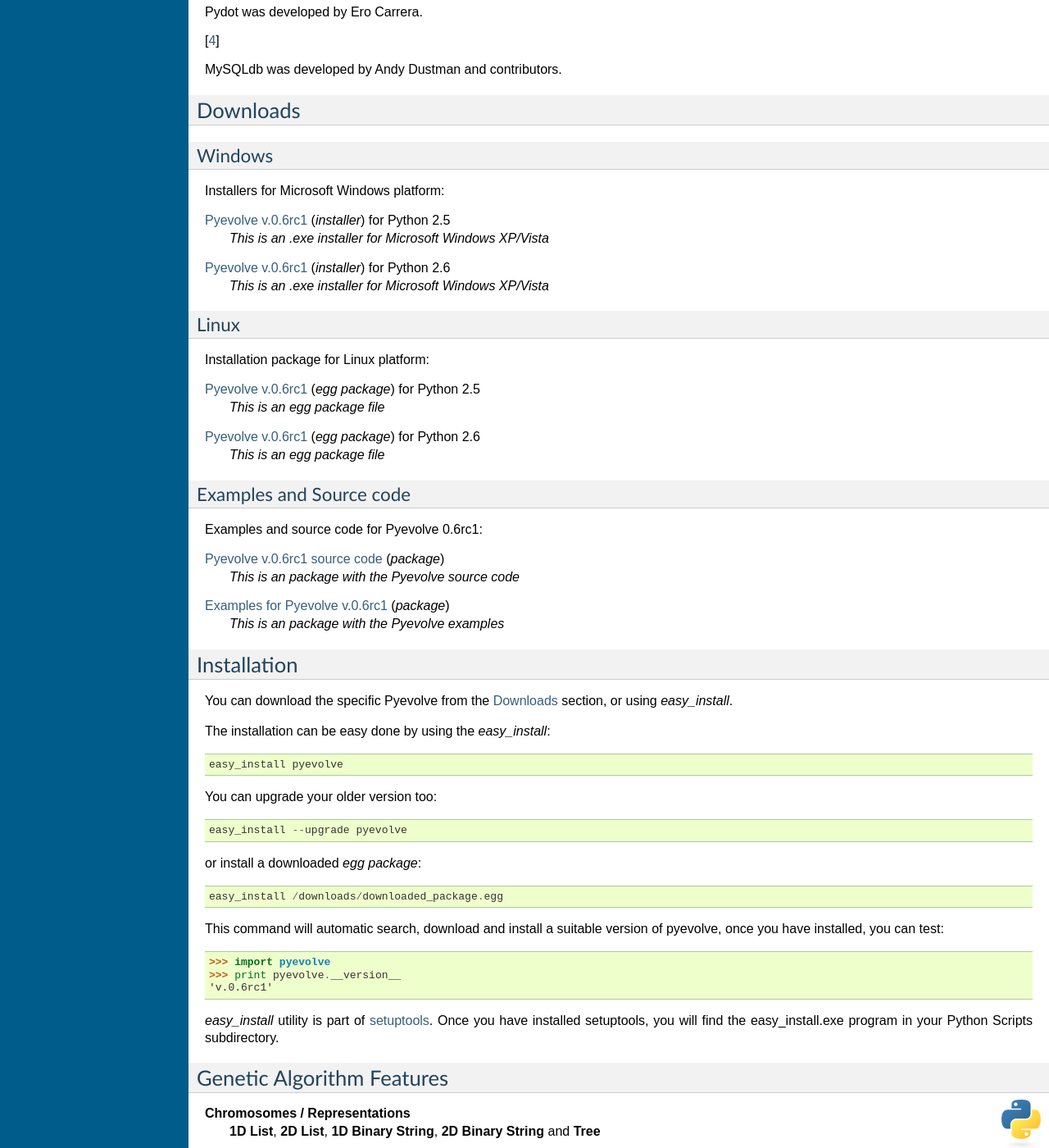
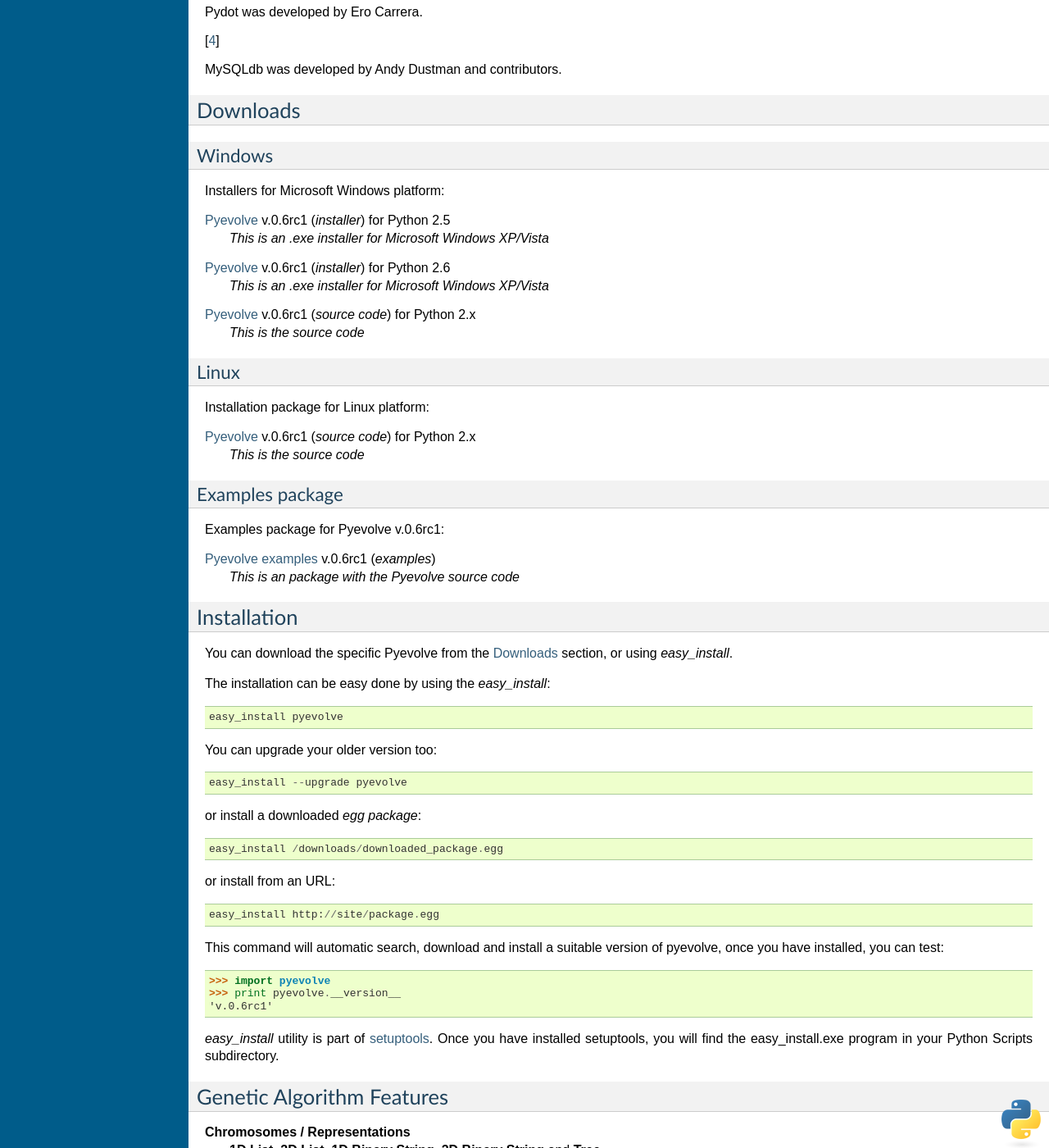
Before and after one commit to perone/Pyevolve, a Sphinx documentation site: the page built from docs/source/intro.rst, in a window 1280 px wide and 1400 px high, scrolled down 1376 px. Shown: the whole window at 82% size. Built offline with Sphinx 7.4.7, drawn with Linux system fonts in a browser that asks for light colours; some of the changed text lies outside the part shown.

Commit message:
Updated download locations

```diff
--- a/docs/source/intro.rst
+++ b/docs/source/intro.rst
@@ -67,35 +67,30 @@
 
 Installers for Microsoft Windows platform:
 
-`Pyevolve v.0.6rc1 <http://downloads.sourceforge.net/pyevolve/Pyevolve-0.5.win32-py2.5.exe?use_mirror=>`__ (*installer*) for Python 2.5
+`Pyevolve <http://pyevolve.sourceforge.net/distribution/0_6rc1/Pyevolve-0.6rc1.win32-py2.5.exe>`__ v.\ |release| (*installer*) for Python 2.5
    *This is an .exe installer for Microsoft Windows XP/Vista*
 
-`Pyevolve v.0.6rc1 <http://downloads.sourceforge.net/pyevolve/Pyevolve-0.5.win32-py2.6.exe?use_mirror=>`__ (*installer*) for Python 2.6
+`Pyevolve <http://pyevolve.sourceforge.net/distribution/0_6rc1/Pyevolve-0.6rc1.win32-py2.6.exe>`__ v.\ |release| (*installer*) for Python 2.6
    *This is an .exe installer for Microsoft Windows XP/Vista*
+
+`Pyevolve <http://pyevolve.sourceforge.net/distribution/0_6rc1/Pyevolve-0.6rc1.tar.gz>`__ v.\ |release| (*source code*) for Python 2.x
+   *This is the source code*
 
 Linux
 ^^^^^^^^^^^^^^^^^^^^^^^^^^^^^^^^^^^^^^^^^^^^^^
 
 Installation package for Linux platform:
 
-`Pyevolve v.0.6rc1 <http://downloads.sourceforge.net/pyevolve/Pyevolve-0.5-py2.5.egg?use_mirror=>`__ (*egg package*) for Python 2.5
-   *This is an egg package file*
+`Pyevolve <http://pyevolve.sourceforge.net/distribution/0_6rc1/Pyevolve-0.6rc1.tar.gz>`__ v.\ |release| (*source code*) for Python 2.x
+   *This is the source code*
 
-`Pyevolve v.0.6rc1 <http://downloads.sourceforge.net/pyevolve/Pyevolve-0.5-py2.6.egg?use_mirror=>`__ (*egg package*) for Python 2.6
-   *This is an egg package file*
-
-
-Examples and Source code
+Examples package
 ^^^^^^^^^^^^^^^^^^^^^^^^^^^^^^^^^^^^^^^^^^^^^^
 
-Examples and source code for Pyevolve |release|:
+Examples package for Pyevolve v.\ |release|:
 
-`Pyevolve v.0.6rc1 source code <http://downloads.sourceforge.net/pyevolve/Pyevolve-0.5-source.zip?use_mirror=>`__ (*package*)
+`Pyevolve examples <http://pyevolve.sourceforge.net/distribution/0_6rc1/Pyevolve-0.6rc1-examples.zip>`__ v.\ |release| (*examples*)
    *This is an package with the Pyevolve source code*
-
-`Examples for Pyevolve v.0.6rc1 <http://downloads.sourceforge.net/pyevolve/ex_pyevolve0_5.zip?use_mirror=>`__ (*package*)
-   *This is an package with the Pyevolve examples*
-
 
 
 Installation
@@ -115,6 +110,10 @@
 or install a downloaded *egg package*: ::
 
    easy_install /downloads/downloaded_package.egg
+
+or install from an URL: ::
+
+   easy_install http://site/package.egg
 
 This command will automatic search, download and install a suitable version of pyevolve, once you have installed, you can test: ::
 
```
Also changed, not shown: other parts of docs/source/intro.rst (+1 -1 lines).
